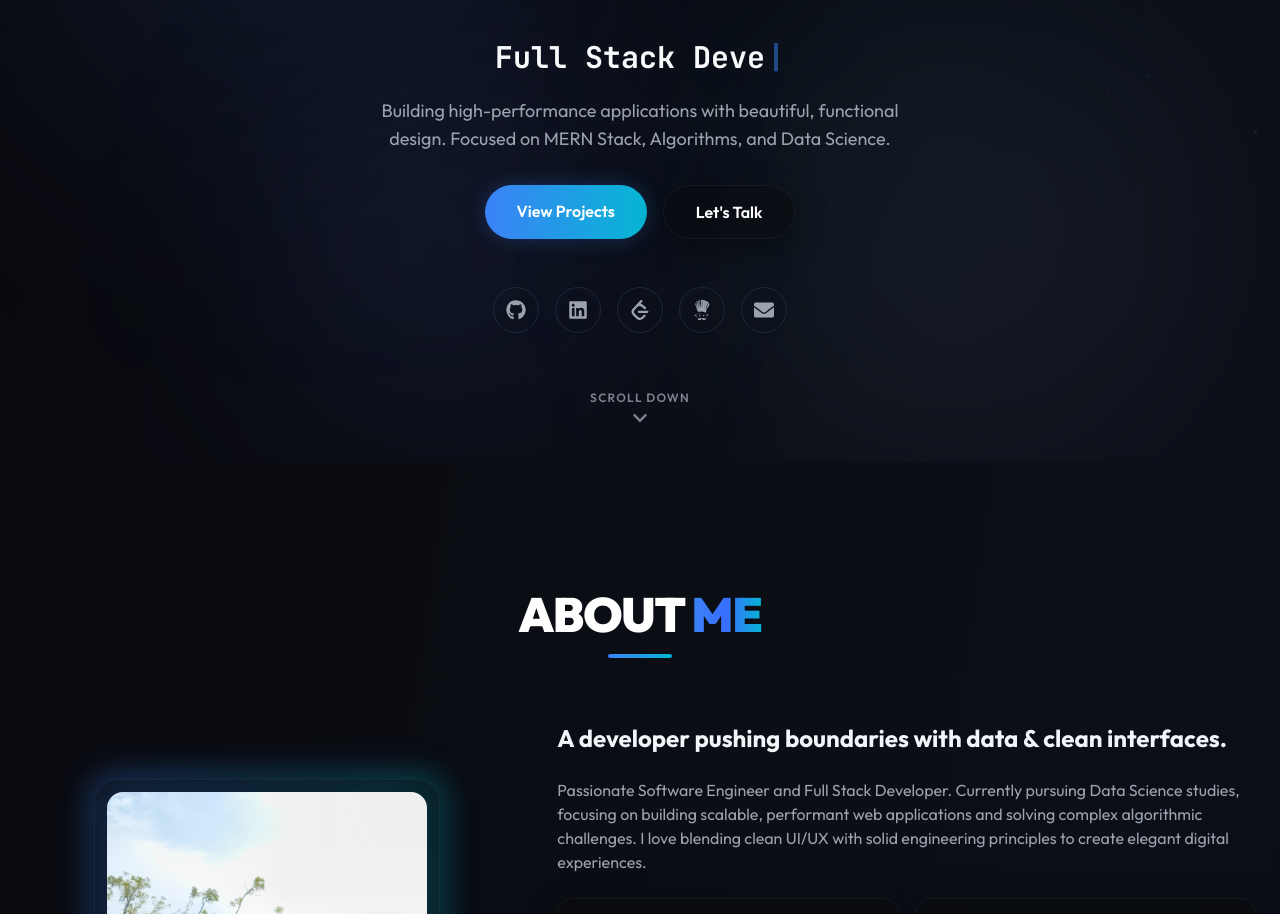
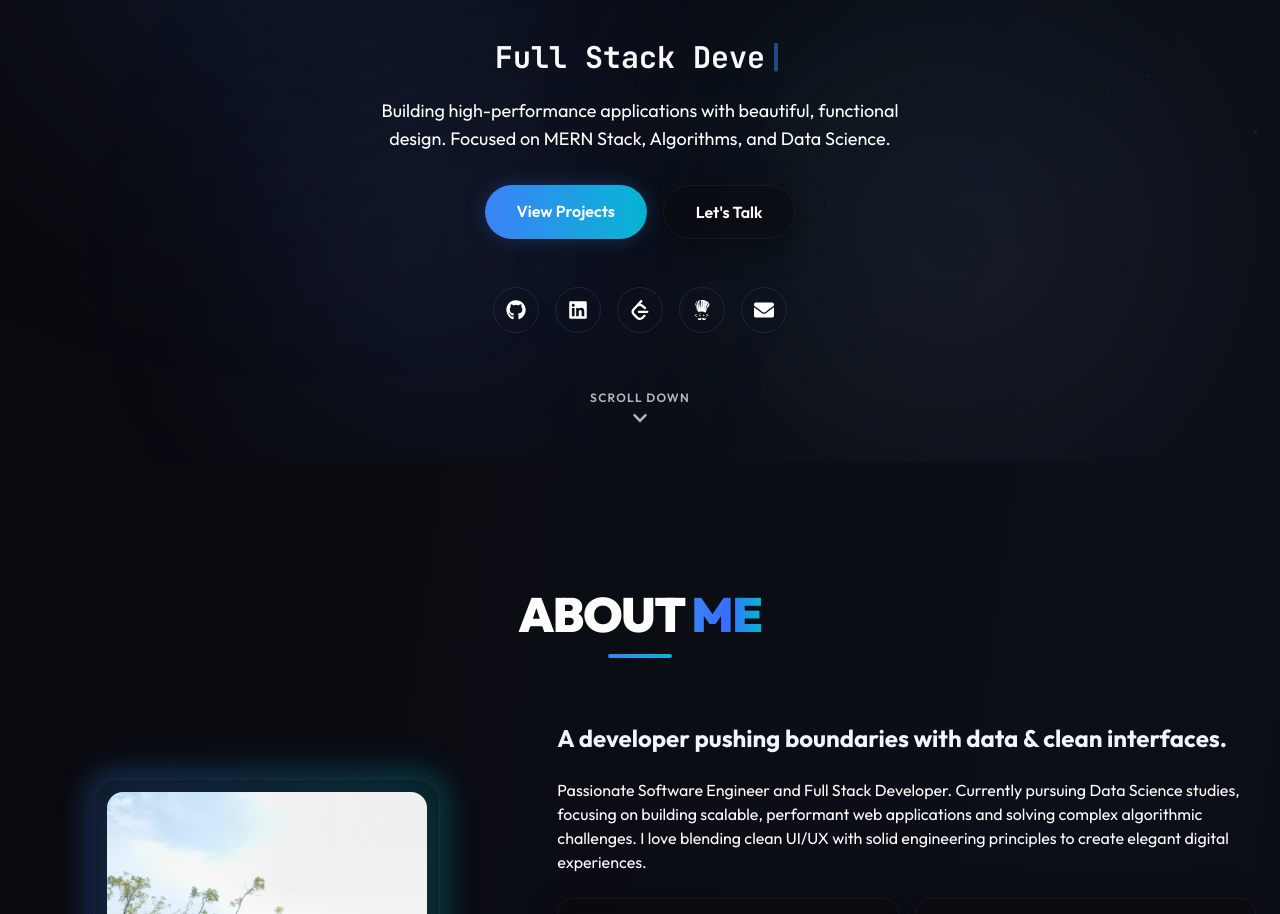
Before and after one commit to Rakesh-2006-r/Rakesh_Portfolio, a React (Vite) app: page / in a window 1280 px wide. Shown: the part 338-1252 px from the top of the page. Built offline with nearby package versions, Linux system fonts and the light colour scheme.

Commit message:
Changed all secondary dark:text-slate-400 text to dark:text-white globally for perfect readability

```diff
--- a/src/sections/About.jsx
+++ b/src/sections/About.jsx
@@ -105,7 +105,7 @@ export default function About() {
           <h3 className="text-xl md:text-2xl font-bold font-sans text-slate-800 dark:text-slate-100">
             A developer pushing boundaries with data & clean interfaces.
           </h3>
-          <p className="text-sm md:text-base text-slate-600 dark:text-slate-400 leading-relaxed">
+          <p className="text-sm md:text-base text-slate-600 dark:text-white leading-relaxed">
             {bio}
           </p>
 
@@ -153,7 +153,7 @@ export default function About() {
             className="p-6 rounded-2xl glass border border-white/5 flex flex-col items-center justify-center text-center shadow-lg hover:border-accentBlue/20 hover:scale-102 transition-all duration-300"
           >
             <AnimatedCounter value={stat.target} suffix={stat.suffix} delay={i * 0.15} />
-            <span className="text-xs md:text-sm text-slate-500 dark:text-slate-400 font-semibold mt-2 uppercase tracking-wide">
+            <span className="text-xs md:text-sm text-slate-500 dark:text-white font-semibold mt-2 uppercase tracking-wide">
               {stat.label}
             </span>
           </motion.div>
--- a/src/sections/Achievements.jsx
+++ b/src/sections/Achievements.jsx
@@ -75,7 +75,7 @@ export default function Achievements() {
               <h3 className="text-base md:text-lg font-bold font-sans text-slate-900 dark:text-white mt-1 group-hover:text-accentBlue transition-colors duration-300">
                 {ach.title}
               </h3>
-              <p className="text-xs md:text-sm text-slate-500 dark:text-slate-400 mt-2.5 leading-relaxed">
+              <p className="text-xs md:text-sm text-slate-500 dark:text-white mt-2.5 leading-relaxed">
                 {ach.description}
               </p>
             </div>
--- a/src/sections/Certifications.jsx
+++ b/src/sections/Certifications.jsx
@@ -44,7 +44,7 @@ export default function Certifications() {
 
             {/* Bottom info */}
             <div className="flex items-center justify-between mt-8 pt-4 border-t border-white/5">
-              <span className="text-[10px] font-mono text-slate-500 dark:text-slate-400 font-bold">
+              <span className="text-[10px] font-mono text-slate-500 dark:text-white font-bold">
                 YEAR: {cert.date}
               </span>
               <span className="text-[10px] text-accentPurple font-semibold flex items-center gap-1 group-hover:underline">
--- a/src/sections/Contact.jsx
+++ b/src/sections/Contact.jsx
@@ -95,7 +95,7 @@ export default function Contact() {
             <h3 className="text-lg md:text-xl font-bold font-sans text-slate-900 dark:text-white mb-4">
               Let's build something epic
             </h3>
-            <p className="text-xs md:text-sm text-slate-500 dark:text-slate-400 leading-relaxed mb-8">
+            <p className="text-xs md:text-sm text-slate-500 dark:text-white leading-relaxed mb-8">
               I am open to software development intern opportunities, full stack project contracts, or data analysis collaborations. Drop me a line!
             </p>
           </div>
--- a/src/sections/Education.jsx
+++ b/src/sections/Education.jsx
@@ -38,7 +38,7 @@ export default function Education() {
                     <h3 className="text-base md:text-lg font-bold font-sans text-slate-900 dark:text-white group-hover:text-accentBlue transition-colors duration-300">
                       {edu.institution}
                     </h3>
-                    <p className="text-xs text-slate-500 dark:text-slate-400 font-semibold mt-0.5">
+                    <p className="text-xs text-slate-500 dark:text-white font-semibold mt-0.5">
                       {edu.degree}
                     </p>
                   </div>
@@ -46,7 +46,7 @@ export default function Education() {
               </div>
 
               {/* Course details */}
-              <p className="text-xs md:text-sm text-slate-500 dark:text-slate-400 leading-relaxed mb-6">
+              <p className="text-xs md:text-sm text-slate-500 dark:text-white leading-relaxed mb-6">
                 {edu.description}
               </p>
             </div>
--- a/src/sections/Experience.jsx
+++ b/src/sections/Experience.jsx
@@ -50,7 +50,7 @@ export default function Experience() {
                           <span>{exp.duration}</span>
                         </div>
                       </div>
-                      <p className="text-xs md:text-sm text-slate-500 dark:text-slate-400 leading-relaxed">
+                      <p className="text-xs md:text-sm text-slate-500 dark:text-white leading-relaxed">
                         {exp.description}
                       </p>
                       <div className="flex flex-wrap gap-1.5 mt-5">
@@ -93,7 +93,7 @@ export default function Experience() {
                           <span>{exp.duration}</span>
                         </div>
                       </div>
-                      <p className="text-xs md:text-sm text-slate-500 dark:text-slate-400 leading-relaxed">
+                      <p className="text-xs md:text-sm text-slate-500 dark:text-white leading-relaxed">
                         {exp.description}
                       </p>
                       <div className="flex flex-wrap gap-1.5 mt-5">
--- a/src/sections/Footer.jsx
+++ b/src/sections/Footer.jsx
@@ -34,7 +34,7 @@ export default function Footer() {
               href={social.url}
               target="_blank"
               rel="noreferrer"
-              className={`p-3 rounded-full border border-slate-200 dark:border-slate-800 text-slate-500 dark:text-slate-400 transition-all duration-300 ${social.color} hover:scale-105 shadow-sm`}
+              className={`p-3 rounded-full border border-slate-200 dark:border-slate-800 text-slate-500 dark:text-white transition-all duration-300 ${social.color} hover:scale-105 shadow-sm`}
               title={social.name}
             >
               <Icon className="w-4 h-4" />
--- a/src/sections/Hero.jsx
+++ b/src/sections/Hero.jsx
@@ -98,7 +98,7 @@ export default function Hero() {
           initial={{ opacity: 0, y: 20 }}
           animate={{ opacity: 1, y: 0 }}
           transition={{ duration: 0.7, delay: 0.4 }}
-          className="max-w-xl text-sm md:text-lg text-slate-600 dark:text-slate-400 mt-2 leading-relaxed"
+          className="max-w-xl text-sm md:text-lg text-slate-600 dark:text-white mt-2 leading-relaxed"
         >
           {shortBio}
         </motion.p>
@@ -147,7 +147,7 @@ export default function Hero() {
                 href={social.url}
                 target="_blank"
                 rel="noreferrer"
-                className={`p-3 rounded-full border border-slate-200 dark:border-slate-800 text-slate-600 dark:text-slate-400 transition-all duration-350 ${social.color} hover:scale-110 shadow-sm`}
+                className={`p-3 rounded-full border border-slate-200 dark:border-slate-800 text-slate-600 dark:text-white transition-all duration-350 ${social.color} hover:scale-110 shadow-sm`}
                 title={social.name}
               >
                 <Icon className="w-5 h-5" />
--- a/src/sections/Projects.jsx
+++ b/src/sections/Projects.jsx
@@ -134,7 +134,7 @@ function ProjectCard({ project }) {
           {project.title}
         </h3>
 
-        <p className="text-xs md:text-sm text-slate-500 dark:text-slate-400 mt-3 leading-relaxed flex-grow">
+        <p className="text-xs md:text-sm text-slate-700 dark:text-white mt-3 leading-relaxed flex-grow">
           {project.description}
         </p>
 
--- a/tailwind.config.js
+++ b/tailwind.config.js
@@ -23,9 +23,9 @@ export default {
         },
         slate: {
           300: '#F9FAFB', // Primary Text (Crisp Off-White)
-          400: '#9CA3AF', // Secondary Text (Muted Gray)
-          500: '#9CA3AF', // Secondary Text (Muted Gray)
-          600: '#6B7280',
+          400: '#E2E8F0', // Brightened Secondary Text (Very Light Gray)
+          500: '#E2E8F0', // Brightened Secondary Text (Very Light Gray)
+          600: '#9CA3AF', // Muted Gray
         },
         darkBg: '#0B0F17', // Deep Navy-Black
         lightBg: '#fafafa',
```
